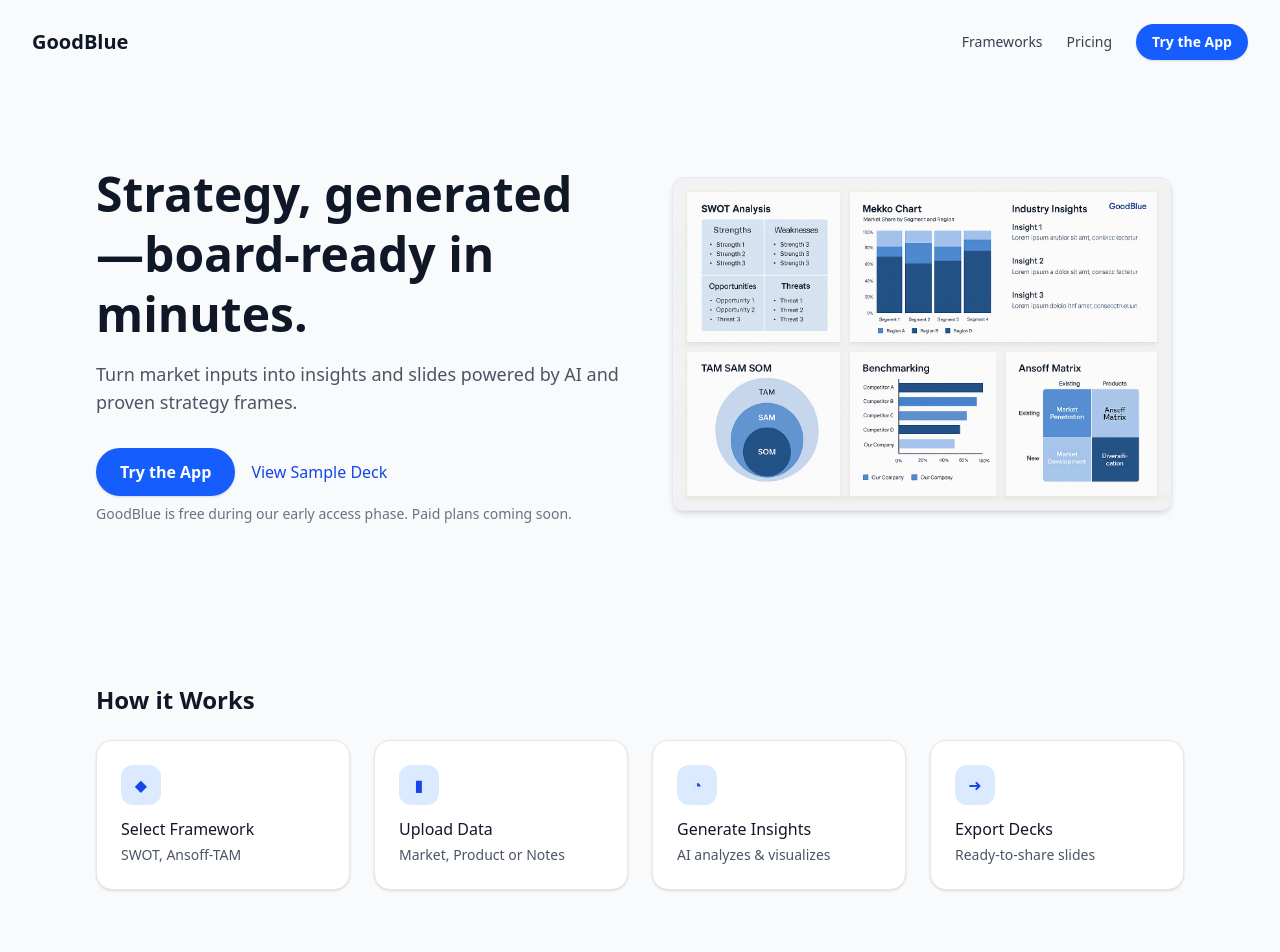
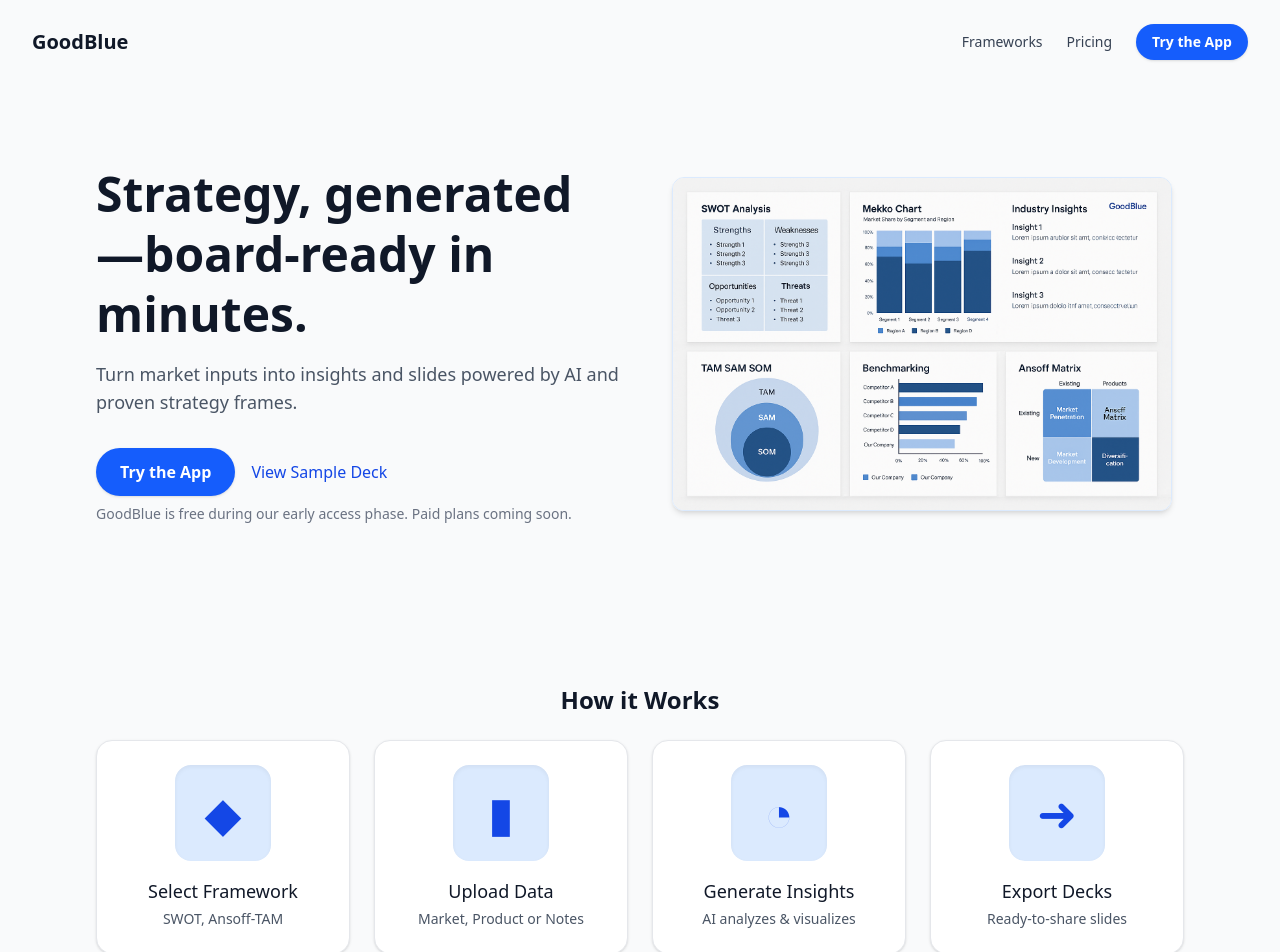
Before and after one commit to goodblue71-Strat/goodblue-web, a Next.js app: page / in a window 1280 px wide. Shown: the top 952 px of the page. Built offline with nearby package versions, Linux system fonts and the light colour scheme.

Commit message:
Update HowItWorks.tsx
updated icons to animate

```diff
--- a/components/HowItWorks.tsx
+++ b/components/HowItWorks.tsx
@@ -1,3 +1,5 @@
+"use client";
+import { motion } from "framer-motion";
 import Section from "./Section";
 
 const items = [
@@ -10,16 +12,32 @@ const items = [
 export default function HowItWorks() {
   return (
     <Section id="how">
-      <h2 className="text-2xl font-semibold mb-6">How it Works</h2>
+      <h2 className="text-2xl font-semibold mb-6 text-center">
+        How it Works
+      </h2>
+
       <div className="grid grid-cols-1 gap-6 sm:grid-cols-2 lg:grid-cols-4">
-        {items.map((it) => (
-          <div key={it.title} className="rounded-2xl bg-white p-6 shadow-sm border border-gray-200">
-            <div className="mb-3 inline-flex h-10 w-10 items-center justify-center rounded-xl bg-blue-100">
-              <span className="text-blue-700">{it.icon}</span>
-            </div>
-            <div className="font-medium">{it.title}</div>
+        {items.map((it, i) => (
+          <motion.div
+            key={it.title}
+            className="rounded-2xl bg-white p-6 shadow-sm border border-gray-200 flex flex-col items-center text-center"
+            initial={{ opacity: 0, y: 40 }}
+            whileInView={{ opacity: 1, y: 0 }}
+            transition={{ delay: i * 0.1, duration: 0.6 }}
+            viewport={{ once: true }}
+          >
+            {/* Animated icon */}
+            <motion.div
+              whileHover={{ scale: 1.15, rotate: 5 }}
+              transition={{ type: "spring", stiffness: 300, damping: 15 }}
+              className="flex items-center justify-center h-24 w-24 rounded-2xl bg-blue-100 mb-4 shadow-inner"
+            >
+              <span className="text-5xl text-blue-700">{it.icon}</span>
+            </motion.div>
+
+            <div className="font-medium text-lg">{it.title}</div>
             <div className="text-sm text-gray-600 mt-1">{it.desc}</div>
-          </div>
+          </motion.div>
         ))}
       </div>
     </Section>
```
